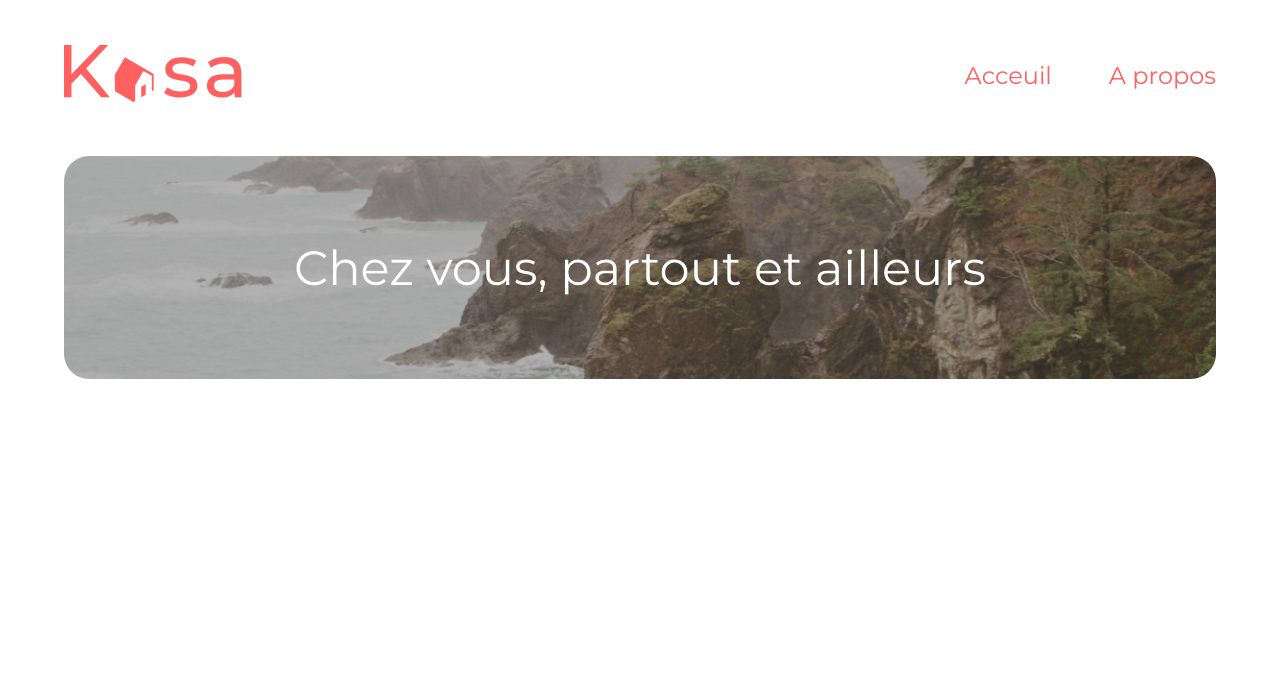
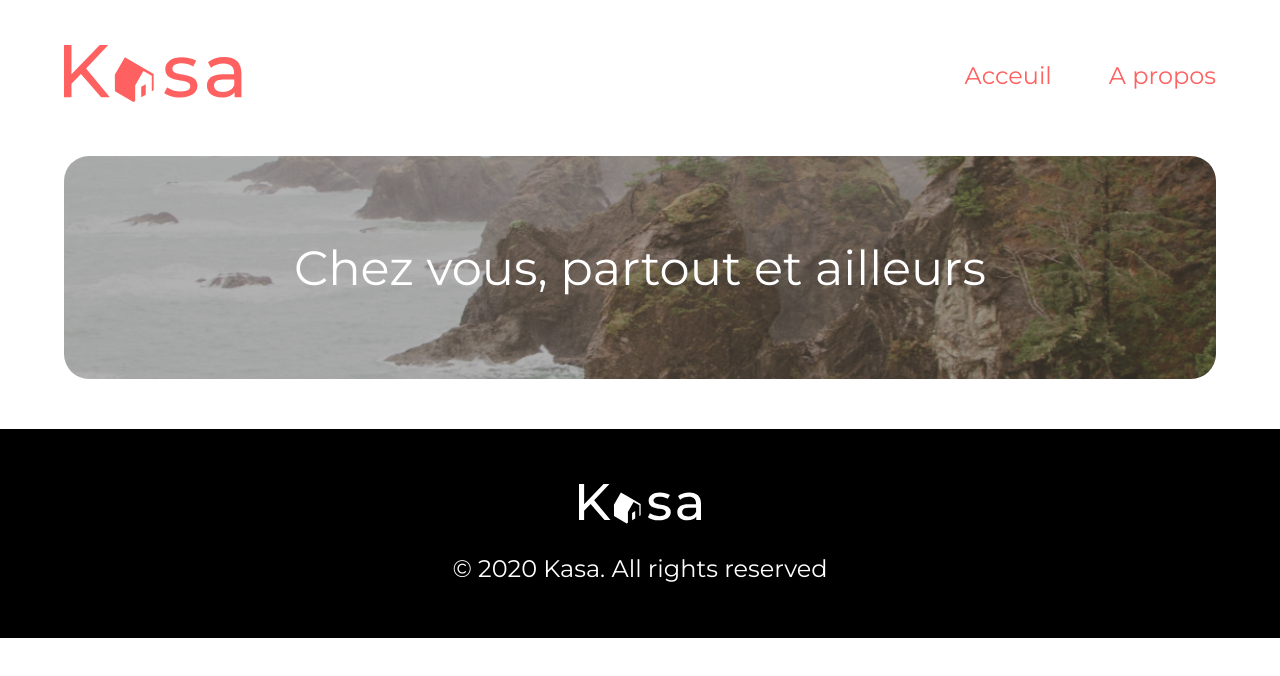
Before and after one commit to Naofalp/kasaREACT, a React (Vite) app in the folder kasa/: page / in a window 1280 px wide. Shown: the top 676 px of the page. Built offline with nearby package versions, Linux system fonts and the light colour scheme.

Commit message:
Création, ajout, style du footer

```diff
--- a/kasa/src/App.jsx
+++ b/kasa/src/App.jsx
@@ -2,6 +2,7 @@ import React from 'react';
 import { BrowserRouter as Router, Routes, Route, Link } from "react-router-dom";
 import Header from "./components/Header";
 import Home from "./Pages/Home";
+import Footer from "./components/Footer"
 {/*
 import About
 import Header
@@ -27,6 +28,7 @@ function App() {
           <Route path='/Error' element={<div>Error</div>} />
         </Routes>
       </main>
+      <Footer />
     </Router>
   )
 }
--- /dev/null
+++ b/kasa/src/components/Footer.jsx
@@ -0,0 +1,10 @@
+import logoKasaBlanc from "../assets/logoKasaBlanc.svg";
+
+export default function Footer() {
+    return <>
+        <footer className="footerBand">
+            <img src={logoKasaBlanc} className="footerBand_img"/>
+            <p className="footerBand_text">© 2020 Kasa. All rights reserved</p>
+        </footer>
+    </>
+}
--- /dev/null
+++ b/kasa/src/styles/components/Footer.css
@@ -0,0 +1,8 @@
+.footerBand {
+  background-color: black;
+  height: 209px;
+  display: flex;
+}
+.footerBand_img {
+  height: 40px;
+}
--- /dev/null
+++ b/kasa/src/styles/components/Footer.scss
@@ -0,0 +1,19 @@
+.footerBand {
+    background-color: black;
+    height: 209px;
+    display: flex;
+    flex-direction: column;
+    align-items: center;
+    justify-content: center;
+    gap: 30px;
+
+    &_img {
+        height: 40px;
+    }
+
+    &_text {
+        color: $tertiary-color;
+        font-size: $big-fontsize;
+        margin: 0;
+    }
+}
--- a/kasa/src/styles/main.scss
+++ b/kasa/src/styles/main.scss
@@ -6,6 +6,13 @@
 @import "./components/Header.scss";
 @import "./components/Nav.scss";
 @import "./components/BannerHome.scss";
+
+
+
+
+
+@import "./components/Footer.scss"
+
 /*
 importer les composants
 */
```
Also changed, not shown: kasa/src/styles/main.css (+16 -10 lines), kasa/src/assets/logoKasaBlanc.svg (added).
